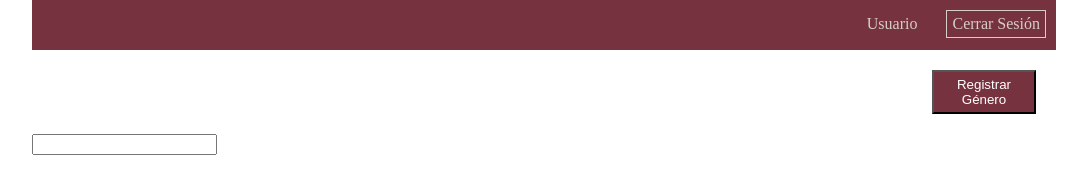
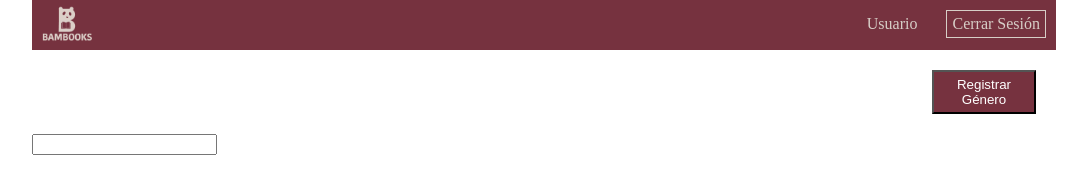
Before and after one commit to bambookTeam/proyecto, a website: page base/public/registrar_genero.html in a window 1280 px wide. Shown: the whole page, without its empty margins (96-1183 px from the left). Drawn offline with nearby package versions, Linux system fonts and the light colour scheme; some packages are replaced by stand-ins of ours; no server answers; a script that the page names is missing.

Commit message:
Update registrar_genero.html

```diff
--- a/base/public/registrar_genero.html
+++ b/base/public/registrar_genero.html
@@ -14,7 +14,7 @@
         <header>
             <nav>
 
-                <img src="imgs/panda color grain.png" alt="">
+                <img src="imgs/panda_grain.png" alt="">
 
                 <ul>
                     <li> <a href="">Usuario</a> </li>
```
